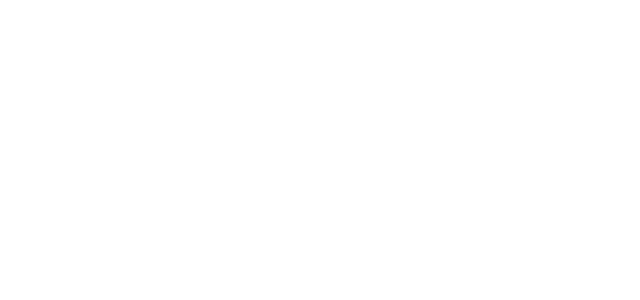
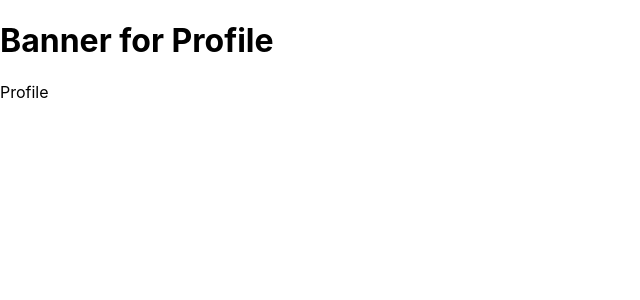
Before and after one commit to jasonv94/TimeManager, a React (Create React App) app in the folder app/: page /profile in a window 1280 px wide. Shown: the top 300 px of the page, without its empty margins (0-640 px from the left). Built offline with nearby package versions, Linux system fonts and the light colour scheme.

Commit message:
feat: addes banner

```diff
--- a/app/src/App.js
+++ b/app/src/App.js
@@ -1,7 +1,7 @@
 import React from 'react';
 import { BrowserRouter as Router, Route, Switch } from 'react-router-dom';
 
-import { Overview } from './pages';
+import { Overview, Profile } from './pages';
 
 import './App.css';
 
@@ -13,6 +13,11 @@
         exact={true}
         path='/'
         component={Overview}
+      />
+      <Route
+        exact={true}
+        path='/profile'
+        component={Profile}
       />
     </Switch>
   );
--- /dev/null
+++ b/app/src/components/banner.jsx
@@ -0,0 +1,8 @@
+import React from 'react';
+
+class Banner extends React.Component {
+    render() {
+        return (<h1>Banner for {this.props.page}</h1>)
+    }
+}
+export default Banner;
--- a/app/src/components/index.js
+++ b/app/src/components/index.js
@@ -0,0 +1 @@
+export { default as Banner } from './banner';
--- a/app/src/pages/index.js
+++ b/app/src/pages/index.js
@@ -1 +1,2 @@
 export { default as Overview } from './overview';
+export { default as Profile } from './profile';
--- a/app/src/pages/overview.jsx
+++ b/app/src/pages/overview.jsx
@@ -2,7 +2,12 @@
 
 class Overview extends React.Component {
     render() {
-        return (<div>hello</div>)
+        return (
+            <div>
+                <Banner page="Overview" />
+                Overview
+            </div>
+        )
     }
 }
 export default Overview;
--- /dev/null
+++ b/app/src/pages/profile.jsx
@@ -0,0 +1,15 @@
+import React from 'react';
+
+import { Banner } from "../components";
+
+class Profile extends React.Component {
+    render() {
+        return (
+            <div>
+                <Banner page="Profile" />
+                Profile
+            </div>
+        )
+    }
+}
+export default Profile;
```
Also changed, not shown: 1 other file (tests, documents, lock files or other folders).
